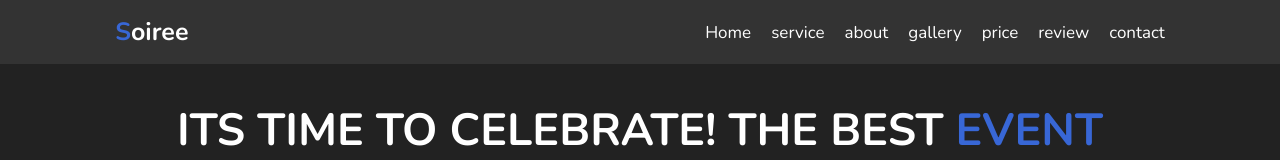
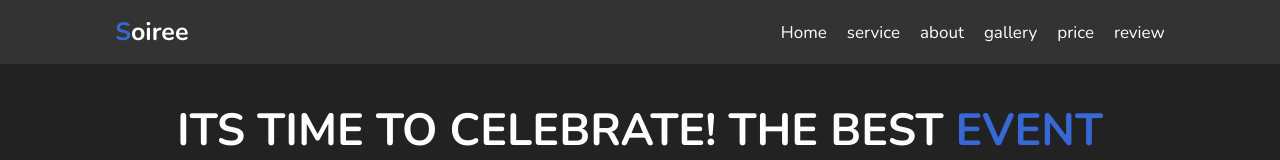
Before and after one commit to WEBDEVIcy/Soiree, a plain HTML site: page index.html in a window 1280 px wide. Shown: the top 160 px of the page. Drawn offline with nearby package versions, Linux system fonts and the light colour scheme.

Commit message:
Update index.html

```diff
--- a/index.html
+++ b/index.html
@@ -25,8 +25,7 @@
     <a href="#" class="logo"><span>S</span>oiree</a>
 
     <nav class="navbar">
-      <a href="#home">home</a><a href="#service">service</a><a href="#about">about</a><a href="#gallery">gallery</a><a href="#price">price</a><a href="#review">review</a><a href="#contact">contact</a>
-    </nav>
+      <a href="#home">home</a><a href="#service">service</a><a href="#about">about</a><a href="#gallery">gallery</a><a href="#price">price</a><a href="#review">review</a>
 
     <div id="menu-bars" class="fas fa-bars"></div>
 
```
